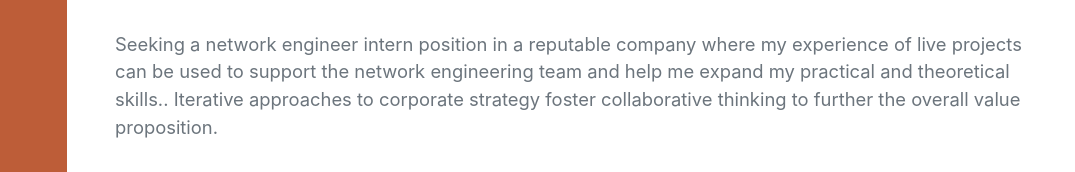
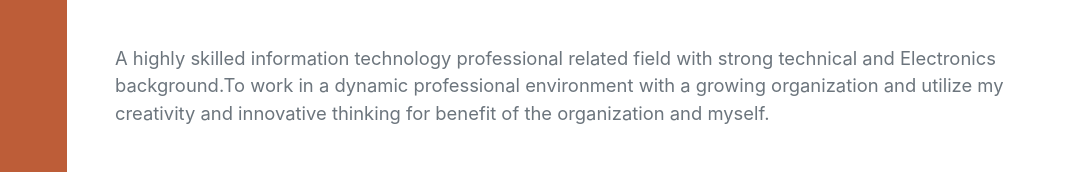
Before and after one commit to OMER-YILDIZ/cv, a plain HTML site: page index.html in a window 1280 px wide. Shown: the part 424-596 px from the top of the page, 205-1280 px from the left. Drawn offline with nearby package versions, Linux system fonts and the light colour scheme; a web font is replaced by a local one.

Commit message:
Update index.html

```diff
--- a/index.html
+++ b/index.html
@@ -57,7 +57,7 @@
                         <br><i class="fa-solid fa-phone"></i>&nbsp;<i class="fa-brands fa-whatsapp"></i>&nbsp;&nbsp; +90(536) 677-8321     ·<br>
                         <i class="fa-solid fa-envelope"></i>&nbsp;&nbsp;<a href="mailto:omar.se@pm.me">omar.se@pm.me</a>
                     </div>
-                    <p class="lead mb-5">Seeking a network engineer intern position in a reputable company where my experience of live projects can be used to support the network engineering team and help me expand my practical and theoretical skills.. Iterative approaches to corporate strategy foster collaborative thinking to further the overall value proposition.</p>
+                    <p class="lead mb-5">A highly skilled information technology professional related field with strong technical and Electronics background.To work in a dynamic professional environment with a growing organization and utilize my creativity and innovative thinking for benefit of the organization and myself.</p>
                     <div class="social-icons">
                         <a class="social-icon" href="#!"><i class="fab fa-linkedin-in"></i></a>
                         <a class="social-icon" href="#!"><i class="fab fa-github"></i></a>
```
